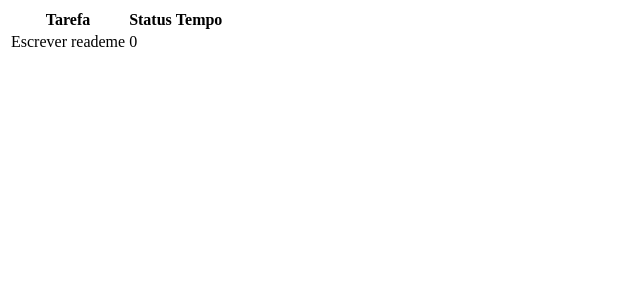
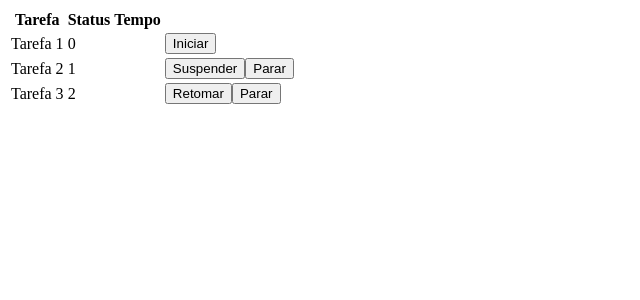
Before and after one commit to mestihudson/personal-stalker, a Vue app in the folder ui/: page /#/ in a window 1280 px wide. Shown: the top 300 px of the page, without its empty margins (0-640 px from the left). Built offline with nearby package versions, Linux system fonts and the light colour scheme.

Commit message:
Adiciona component Actions

```diff
--- /dev/null
+++ b/ui/src/components/Actions.vue
@@ -0,0 +1,30 @@
+<template>
+  <div>
+    <button data-name='Start' v-if='showStart'>Iniciar</button>
+    <button data-name='Pause' v-if='showPause'>Suspender</button>
+    <button data-name='Resume' v-if='showResume'>Retomar</button>
+    <button data-name='Stop' v-if='showStop'>Parar</button>
+  </div>
+</template>
+
+<script>
+export default {
+  props: {
+    task: Object
+  },
+  computed: {
+    showStart () {
+      return this.task.status === 0
+    },
+    showPause () {
+      return this.task.status === 1
+    },
+    showResume () {
+      return this.task.status === 2
+    },
+    showStop () {
+      return this.showPause || this.showResume
+    }
+  }
+}
+</script>
--- a/ui/src/services/Api.js
+++ b/ui/src/services/Api.js
@@ -1,7 +1,9 @@
 export default {
   getTasks () {
     return Promise.resolve([
-      { id: 1, name: 'Escrever reademe', status: 0, times: [] }
+      { id: 1, name: 'Tarefa 1', status: 0, times: [] },
+      { id: 2, name: 'Tarefa 2', status: 1, times: [] },
+      { id: 3, name: 'Tarefa 3', status: 2, times: [] }
     ])
   }
 }
--- a/ui/src/views/Tasks.vue
+++ b/ui/src/views/Tasks.vue
@@ -6,6 +6,7 @@
           <th>Tarefa</th>
           <th>Status</th>
           <th>Tempo</th>
+          <th></th>
         </tr>
       </thead>
       <tbody>
@@ -13,6 +14,7 @@
           <td>{{task.name}}</td>
           <td>{{task.status}}</td>
           <td>{{tasks.times}}</td>
+          <td><actions :task='task'/></td>
         </tr>
       </tbody>
     </table>
@@ -21,8 +23,10 @@
 
 <script>
 import Api from '@/services/Api'
+import Actions from '@/components/Actions'
 
 export default {
+  components: { Actions },
   data () {
     return {
       tasks: []
```
Also changed, not shown: 1 other file (tests, documents, lock files or other folders).
